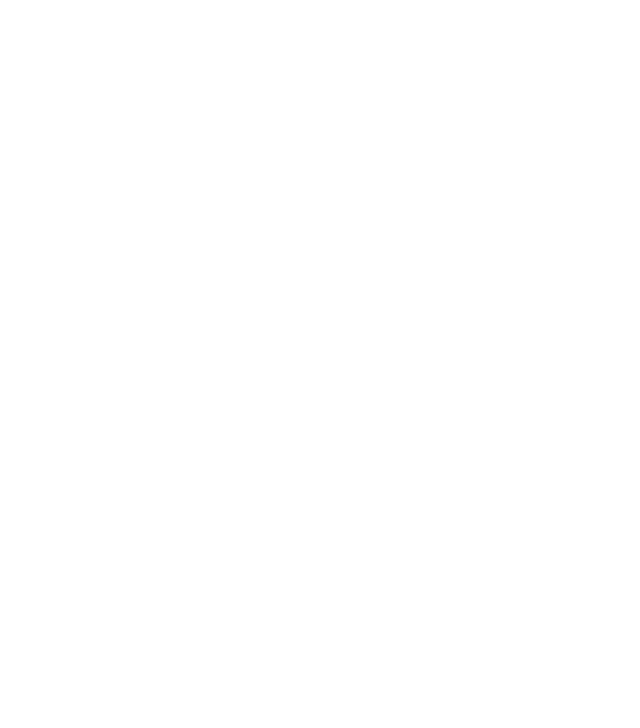
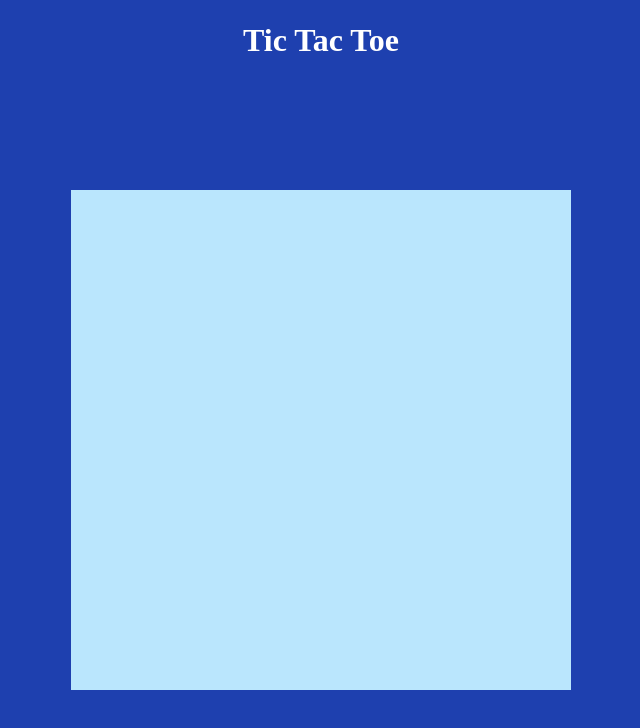
Before and after one commit to nacen-dev/odin-tic-tac-toe, a plain HTML site: page index.html in a window 1280 px wide. Shown: the whole page, without its empty margins (319-959 px from the left). Drawn offline with Linux system fonts and the light colour scheme.

Commit message:
Add gameboard container and styled it

```diff
--- a/index.html
+++ b/index.html
@@ -9,6 +9,13 @@
   <script src="./index.js" defer></script>
 </head>
 <body>
+  <header class="header">
+    <h1>Tic Tac Toe</h1>
+  </header>
+  <main class="content">
+    <div class="gameboard">
 
+    </div>
+  </main>
 </body>
 </html>
--- a/style.scss
+++ b/style.scss
@@ -1,9 +1,43 @@
+$blue-800: #1e40af;
+$sky-200: #bae6fd;
+$white: #fff;
+
 html {
   box-sizing: border-box;
 }
 
-*, *::before, *::after {
+*,
+*::before,
+*::after {
   box-sizing: inherit;
   margin: 0;
   padding: 0;
 }
+
+body {
+  background-color: $blue-800;
+}
+
+.header {
+  height: 10vh;
+  display: flex;
+  justify-content: center;
+  align-items: center;
+  color: $white;
+}
+
+.content {
+  display: flex;
+  justify-content: center;
+  align-items: center;
+  height: 90vh;
+
+  .gameboard {
+    background-color: $sky-200;
+    width: 500px;
+    height: 500px;
+    display: grid;
+    grid-template-columns: repeat(3, 1fr);
+    grid-template-rows: repeat(3, 1fr);
+  }
+}
```
Also changed, not shown: style.css.
